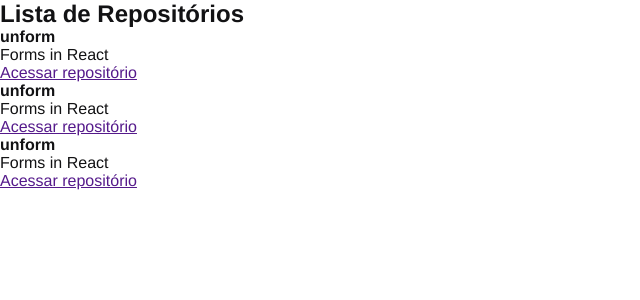
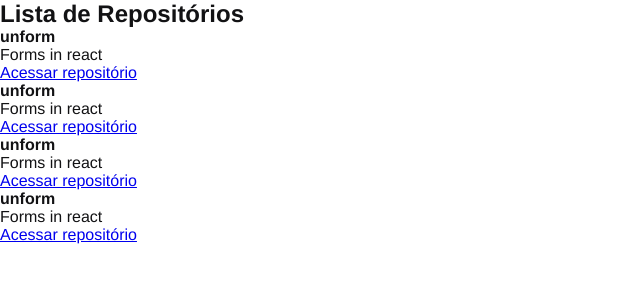
Before and after one commit to rodrigoalbinoh/ignite_github_explorer, a React app: page / in a window 1280 px wide. Shown: the top 300 px of the page, without its empty margins (0-640 px from the left). Built offline with nearby package versions, Linux system fonts and the light colour scheme.

Commit message:
propriedades no React

```diff
--- /dev/null
+++ b/src/components/RepositoryItem/index.jsx
@@ -0,0 +1,12 @@
+export function RepositoryItem(props) {
+  return (
+    <li>
+      <strong>{props.repository?.name ?? 'Default'}</strong>
+      <p>{props.repository?.description}</p>
+
+      <a href={props.repository?.link}>
+        Acessar repositório
+      </a>
+    </li>
+  );
+}
--- a/src/components/RepositoryList/index.jsx
+++ b/src/components/RepositoryList/index.jsx
@@ -1,35 +1,21 @@
+import { RepositoryItem } from "../RepositoryItem";
+
+const repository = {
+  name: 'unform',
+  description: 'Forms in react',
+  link: 'https://github.com/unform/unform'
+}
+
 export function RepositoryList() {
   return (
     <section className="repository-list">
       <h1>Lista de Repositórios</h1>
 
       <ul>
-        <li>
-          <strong>unform</strong>
-          <p>Forms in React</p>
-
-          <a href="">
-            Acessar repositório
-          </a>
-        </li>
-
-        <li>
-          <strong>unform</strong>
-          <p>Forms in React</p>
-
-          <a href="">
-            Acessar repositório
-          </a>
-        </li>
-
-        <li>
-          <strong>unform</strong>
-          <p>Forms in React</p>
-
-          <a href="">
-            Acessar repositório
-          </a>
-        </li>
+        <RepositoryItem repository={repository} />
+        <RepositoryItem repository={repository} />
+        <RepositoryItem repository={repository} />
+        <RepositoryItem repository={repository} />
       </ul>
     </section>
   );
```
